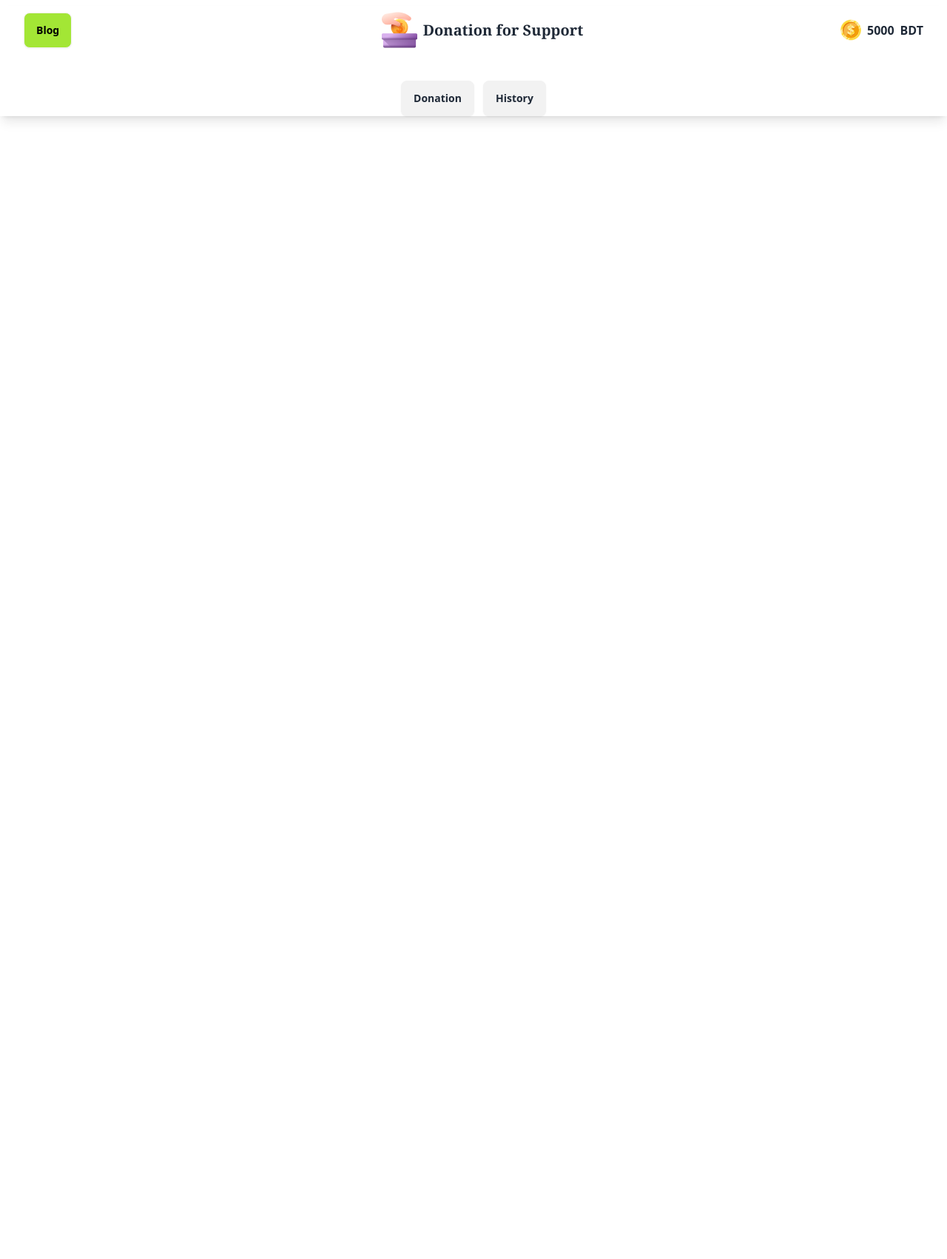
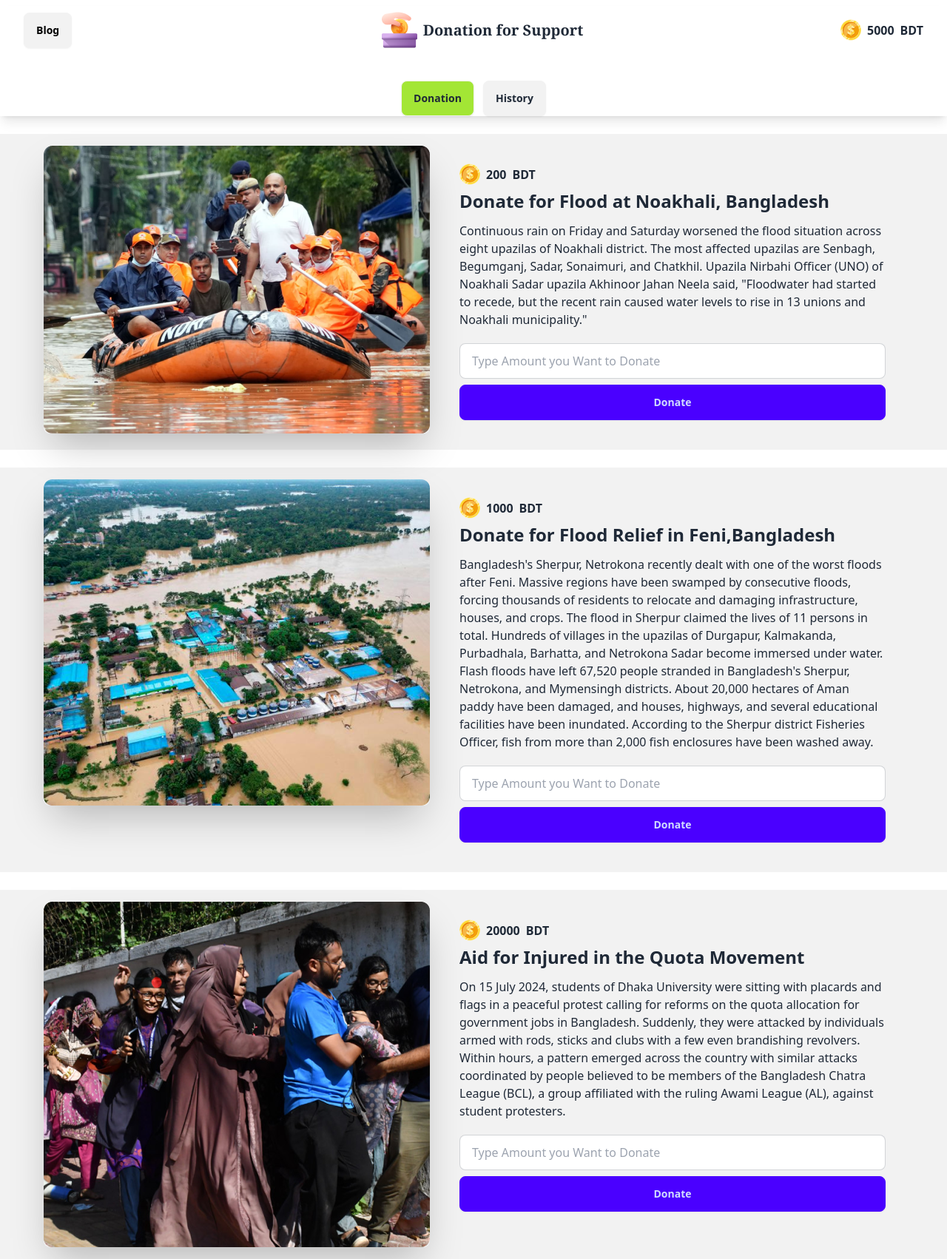
Before and after one commit to shorkarjakir/b10a5-for-donation, a plain HTML site: page index.html in a window 1280 px wide. Shown: the whole page at 74% size. Before the commit the page ends 800 px from the top, so only its background shows below. Drawn offline with nearby package versions, Linux system fonts and the light colour scheme.

Commit message:
all design completed

```diff
--- a/index.html
+++ b/index.html
@@ -7,13 +7,14 @@
     <!-- Tailwind and daisy Ui -->
     <link href="https://cdn.jsdelivr.net/npm/daisyui@4.12.23/dist/full.min.css" rel="stylesheet" type="text/css" />
     <script src="https://cdn.tailwindcss.com"></script>
+      <!-- color: lime-400 -->
 </head>
 <body>
-    <nav class="shadow-lg">
+    <nav class="shadow-lg position-fixed">
         <div class="flex flex-col justify-center bg-base-100 my-2 navbar lg:flex-row">
             <div class="navbar-start ml-6 felx justify-center items-center lg:justify-normal">
               <div class="">
-               <button class="btn bg-lime-400 font-bold text-black">Blog</button>
+               <button class="btn font-bold text-black"><a href="./blog.html">Blog</a></button>
               </div>
             </div>
             <div class="navbar-center felx justify-center items-center">
@@ -23,19 +24,105 @@
             <div class="navbar-end felx justify-center items-center lg:justify-end">
               <div class="inline-flex items-center space-x-2 mr-6">
                 <span><img src="./assets/coin.png" alt=""></span>
-                <span class="font-bold">5000</span>
+                <span id="total-balance" class="font-bold">5000</span>
                 <span class="font-bold">BDT</span>
               </div>
             </div>
           </div>
           <!-- card List btn -->
            <div class="flex justify-center items-center gap-3  mt-4 lg:mt-9">
-            <button class="btn">Donation</button>
-            <button class="btn">History</button>
+            <button id="donation-list" class="btn bg-lime-400">Donation</button>
+            <button id="History-list" class="btn">History</button>
            </div>
     </nav>
     <main>
+      <!-- Donation List: -->
+      <div class="hero bg-base-200 mt-6">
+        <div class="hero-content flex flex-col items-start lg:flex-row">
+          <div class="lg:max-w-[50%]">
+            <img
+            src="./assets/noakhali.png"
+            class="rounded-lg shadow-2xl" />
+          </div>
+          <div class="lg:max-w-[50%] p-6">
+            <div class="inline-flex items-center space-x-2 mr-6">
+              <span><img src="./assets/coin.png" alt=""></span>
+              <span id="Noakhali-donated-amount" class="font-bold">200</span>
+              <span class="font-bold">BDT</span>
+            </div>
+            <h1 class="text-2xl font-bold">Donate for Flood at Noakhali, Bangladesh</h1>
+            <p class="py-3">
+              Continuous rain on Friday and Saturday worsened the flood situation across eight upazilas of Noakhali district.
+
+              The most affected upazilas are Senbagh, Begumganj, Sadar, Sonaimuri, and Chatkhil.
+
+              Upazila Nirbahi Officer (UNO) of Noakhali Sadar upazila Akhinoor Jahan Neela said, "Floodwater had started to recede,
+              but the recent rain caused water levels to rise in 13 unions and Noakhali municipality."
+            </p>
+            <input id="noakhali-amount" type="text" placeholder="Type Amount you Want to Donate" class="input input-bordered my-2 w-full max-w-full" />
+            <button id="noakhali-donate-btn" class="btn btn-primary w-full">Donate</button>
+          </div>
+        </div>
+      </div>
+
+      <div class="hero bg-base-200 mt-6">
+        <div class="hero-content flex flex-col items-start lg:flex-row">
+          <div class="lg:max-w-[50%]">
+            <img
+            src="./assets/feni.png"
+            class="rounded-lg shadow-2xl" />
+          </div>
+          <div class="lg:max-w-[50%] p-6">
+            <div class="inline-flex items-center space-x-2 mr-6">
+              <span><img src="./assets/coin.png" alt=""></span>
+              <span id="feni-donated-amount" class="font-bold">1000</span>
+              <span class="font-bold">BDT</span>
+            </div>
+            <h1 class="text-2xl font-bold">Donate for Flood Relief in Feni,Bangladesh</h1>
+            <p class="py-3">
+              Bangladesh's Sherpur, Netrokona recently dealt with one of the worst floods after Feni. Massive regions have been
+              swamped by consecutive floods, forcing thousands of residents to relocate and damaging infrastructure, houses, and
+              crops. The flood in Sherpur claimed the lives of 11 persons in total. Hundreds of villages in the upazilas of
+              Durgapur, Kalmakanda, Purbadhala, Barhatta, and Netrokona Sadar become immersed under water. Flash floods have left
+              67,520 people stranded in Bangladesh's Sherpur, Netrokona, and Mymensingh districts. About 20,000 hectares of Aman
+              paddy have been damaged, and houses, highways, and several educational facilities have been inundated. According to
+              the Sherpur district Fisheries Officer, fish from more than 2,000 fish enclosures have been washed away.
+            </p>
+            <input type="text" placeholder="Type Amount you Want to Donate" class="input input-bordered my-2 w-full max-w-full" />
+            <button class="btn btn-primary w-full">Donate</button>
+          </div>
+        </div>
+      </div>
+
+      <div class="hero bg-base-200 mt-6">
+        <div class="hero-content flex flex-col items-start lg:flex-row">
+          <div class="lg:max-w-[50%]">
+            <img
+            src="./assets/quota-protest.png"
+            class="rounded-lg shadow-2xl" />
+          </div>
+          <div class="lg:max-w-[50%] p-6">
+            <div class="inline-flex items-center space-x-2 mr-6">
+              <span><img src="./assets/coin.png" alt=""></span>
+              <span id="quota-donated-amount" class="font-bold">20000</span>
+              <span class="font-bold">BDT</span>
+            </div>
+            <h1 class="text-2xl font-bold">Aid for Injured in the Quota Movement</h1>
+            <p class="py-3">
+              On 15 July 2024, students of Dhaka University were sitting with placards and flags in a peaceful protest calling for
+              reforms on the quota allocation for government jobs in Bangladesh. Suddenly, they were attacked by individuals armed
+              with rods, sticks and clubs with a few even brandishing revolvers. Within hours, a pattern emerged across the country
+              with similar attacks coordinated by people believed to be members of the Bangladesh Chatra League (BCL), a group
+              affiliated with the ruling Awami League (AL), against student protesters.
+            </p>
+            <input type="text" placeholder="Type Amount you Want to Donate" class="input input-bordered my-2 w-full max-w-full" />
+            <button class="btn btn-primary w-full">Donate</button>
+          </div>
+        </div>
+      </div>
 
     </main>
+    <script src="./js/utilities.js"></script>
+    <script src="./js/donation.js"></script>
 </body>
 </html>
--- /dev/null
+++ b/js/donation.js
@@ -0,0 +1,13 @@
+const totalBalance = getTextvalue('total-balance');
+
+
+document.getElementById('noakhali-donate-btn').addEventListener('click', function(data){
+    data.preventDefault();
+    const noakhaliInput = getInputvalue('noakhali-amount');
+    console.log(noakhaliInput);
+    const text = document.getElementById('noakhali-donate-total').innerText;
+    const textNum = parseInt(text);
+    const total = inputNum + textNum;
+    document.getElementById('noakhali-donate-total').innerText = total;
+    document.getElementById('noakhali-donate-input').value = '';
+});
--- /dev/null
+++ b/js/utilities.js
@@ -0,0 +1,11 @@
+function getInputvalue(id){
+    const inputField = document.getElementById(id).value;
+    const inputNum = parseInt(inputField);
+    return inputNum;
+};
+
+function getTextvalue(id){
+    const text = document.getElementById(id).innerText;
+    const textNum = parseInt(text);
+    return textNum;
+};
```
Also changed, not shown: blog.html (added, +67 -0 lines).
